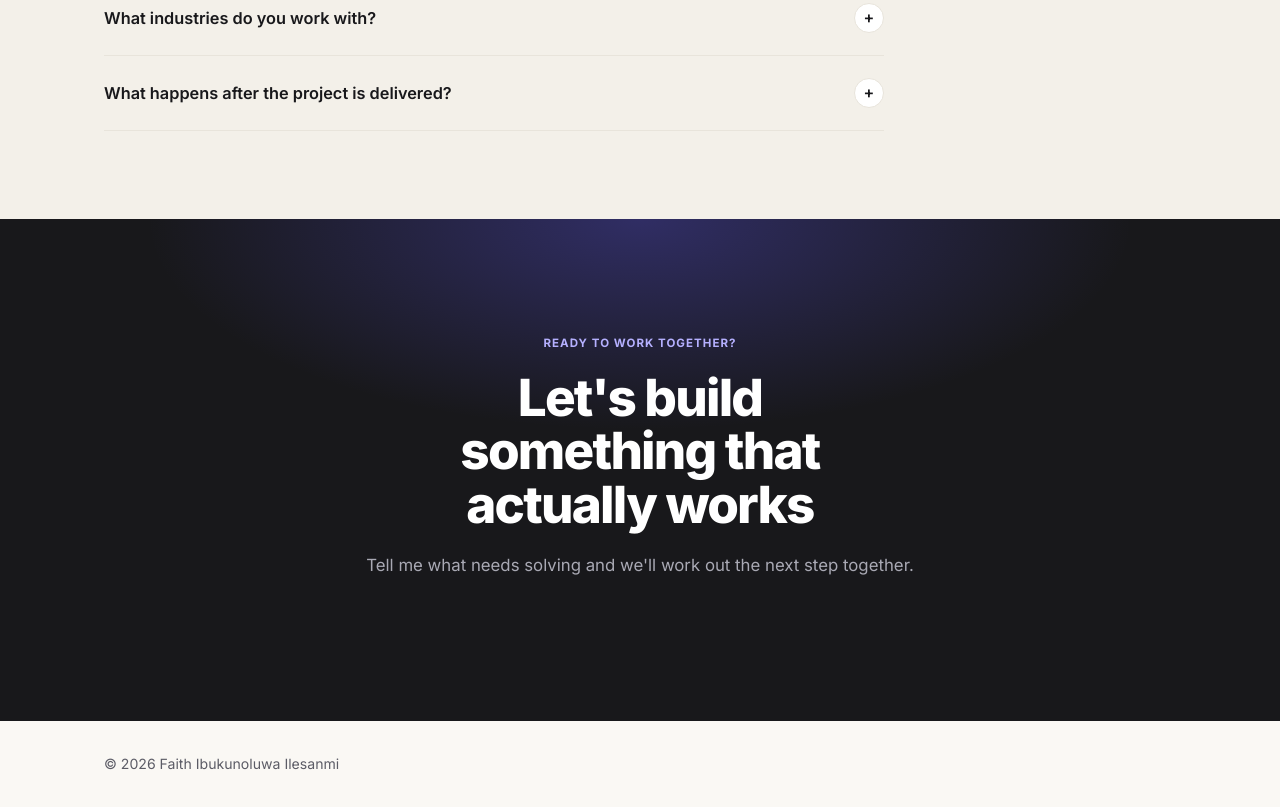
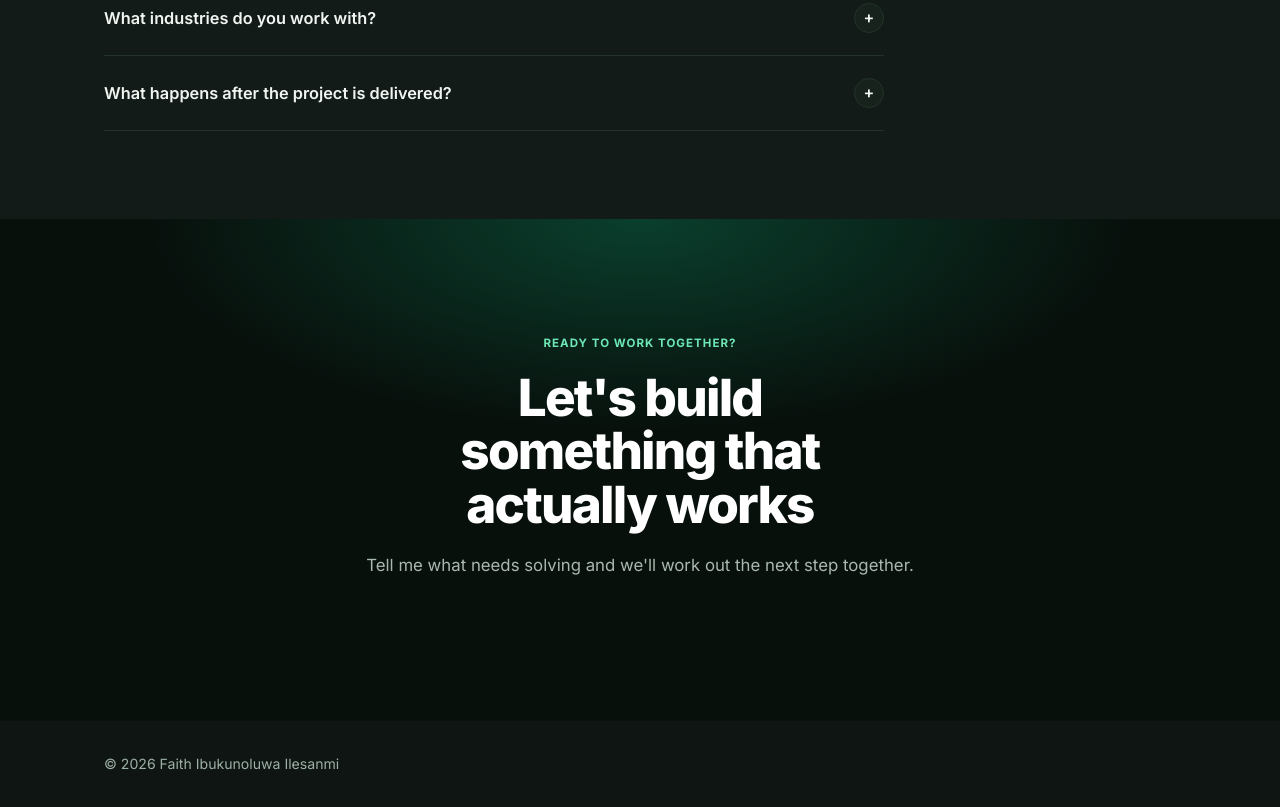
Before and after one commit to Faith-Ib/my-portfolio, a plain HTML site: page index.html in a window 1280 px wide. Shown: the part 5903-6710 px from the top of the page. Drawn offline with Linux system fonts and the light colour scheme.

Commit message:
Switch to emerald green dark theme
Co-Authored-By: Claude Sonnet 5.5 <noreply@anthropic.com>
Claude-Session: https://claude.ai/code/session_01M9gPsZofwviQaxbxiDXW8m

```diff
--- a/index.html
+++ b/index.html
@@ -3,6 +3,8 @@
 <head>
 <meta charset="utf-8">
 <meta name="viewport" content="width=device-width, initial-scale=1, viewport-fit=cover">
+<meta name="color-scheme" content="dark">
+<meta name="theme-color" content="#0E1512">
 <title>Faith Ibukunoluwa Ilesanmi – AI Automation &amp; Workflow Builder</title>
 <meta name="description" content="Faith Ibukunoluwa Ilesanmi builds automated systems and workflows in Airtable, monday.com, Make, n8n and Zapier for small businesses.">
 <link rel="preconnect" href="https://fonts.googleapis.com">
@@ -10,24 +12,13 @@
 <link href="https://fonts.googleapis.com/css2?family=Inter:wght@400;500;600;700;800&display=swap" rel="stylesheet">
 <style>
 :root{
-  --bg:#FAF8F4; --bg2:#F3F0E9; --surface:#FFFFFF; --ink:#18181B; --muted:#5C5C66; --line:#E8E4DB;
-  --accent:#4338CA; --accent-tint:#ECEBFB; --amber:#B45309; --amber-tint:#FBEBD9;
-  --green:#15803D; --green-tint:#E3F3E9; --chip:#F1EEE7; --cta-bg:#18181B; --cta-ink:#FFFFFF; --cta-muted:#A9A9B4;
+  color-scheme:dark;
+  --bg:#0E1512; --bg2:#121B17; --surface:#17221D; --ink:#F1F5F2; --muted:#9DB0A6; --line:#243329;
+  --accent:#34D399; --accent-tint:#123A2D; --amber:#E3B873; --amber-tint:#352B17;
+  --green:#7DD3FC; --green-tint:#14303F; --chip:#1E2B25; --cta-bg:#08100C; --cta-ink:#FFFFFF; --cta-muted:#A9B8AF;
   box-sizing:border-box;
   padding-top:env(safe-area-inset-top,0px);
   padding-bottom:env(safe-area-inset-bottom,0px);
-}
-@media (prefers-color-scheme: dark){
-  :root:not([data-theme="light"]){
-    --bg:#121216; --bg2:#17171C; --surface:#1D1D24; --ink:#F3F2EE; --muted:#A3A3AE; --line:#2B2B34;
-    --accent:#8F89F7; --accent-tint:#25244D; --amber:#F0A45D; --amber-tint:#3A2A18;
-    --green:#5FCB8B; --green-tint:#17301F; --chip:#26262E; --cta-bg:#0B0B0F; --cta-ink:#FFFFFF; --cta-muted:#A9A9B4;
-  }
-}
-:root[data-theme="dark"]{
-  --bg:#121216; --bg2:#17171C; --surface:#1D1D24; --ink:#F3F2EE; --muted:#A3A3AE; --line:#2B2B34;
-  --accent:#8F89F7; --accent-tint:#25244D; --amber:#F0A45D; --amber-tint:#3A2A18;
-  --green:#5FCB8B; --green-tint:#17301F; --chip:#26262E; --cta-bg:#0B0B0F; --cta-ink:#FFFFFF; --cta-muted:#A9A9B4;
 }
 html{scroll-padding-top:calc(env(safe-area-inset-top,0px) + 76px);scroll-behavior:smooth}
 *,*::before,*::after{box-sizing:border-box}
@@ -134,8 +125,8 @@ details[open] summary .pm{transform:rotate(45deg)}
 details p{color:var(--muted);padding:0 50px 22px 0;margin:0}
 
 /* cta + footer */
-.cta{background:var(--cta-bg);color:var(--cta-ink);text-align:center;padding:110px 0;background-image:radial-gradient(ellipse 55% 60% at 50% 0%,rgba(99,91,255,.32),transparent 70%)}
-.cta .pill{background:transparent;color:#B5B0FF;padding:0}
+.cta{background:var(--cta-bg);color:var(--cta-ink);text-align:center;padding:110px 0;background-image:radial-gradient(ellipse 55% 60% at 50% 0%,rgba(16,185,129,.28),transparent 70%)}
+.cta .pill{background:transparent;color:#6EE7B7;padding:0}
 .cta h2{max-width:14ch;margin-left:auto;margin-right:auto}
 .cta p{color:var(--cta-muted);max-width:52ch;margin:0 auto 32px;font-size:1.05rem}
 footer{padding:32px 0;color:var(--muted);font-size:.88rem}
```
